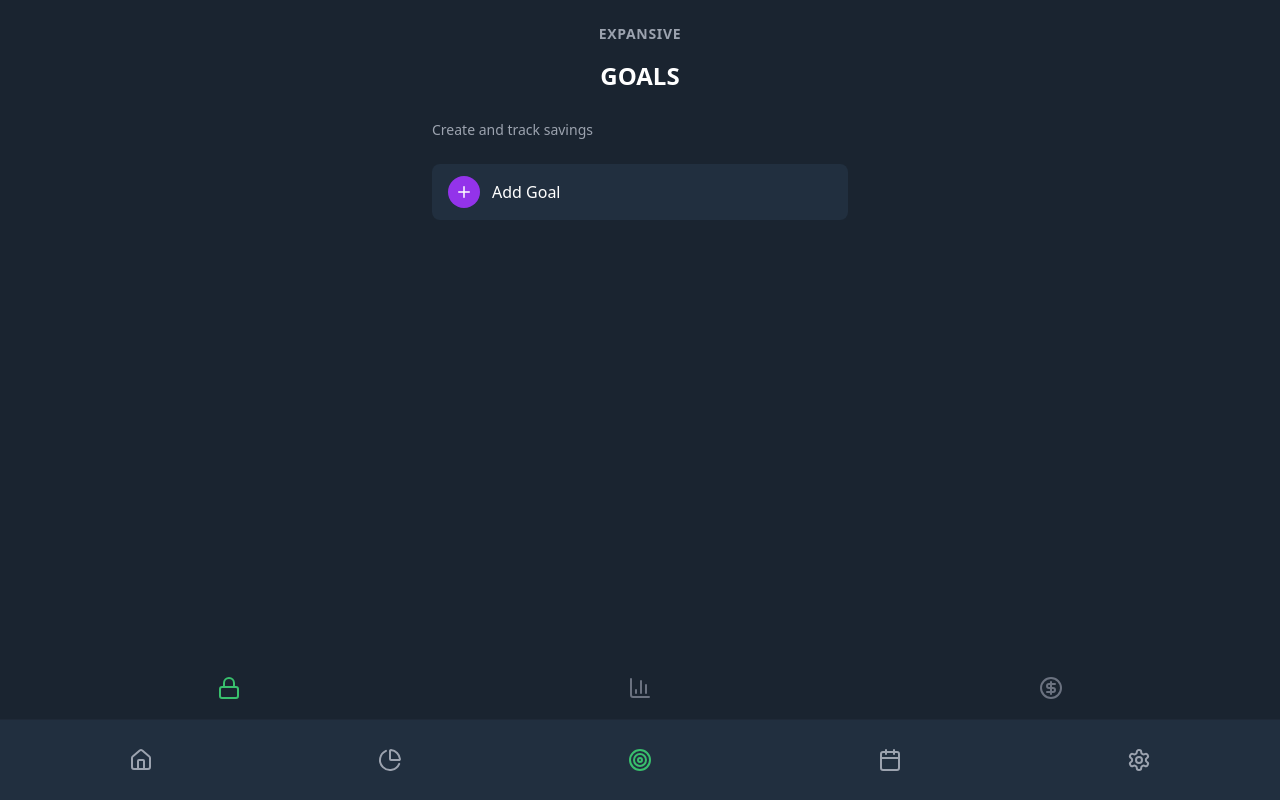
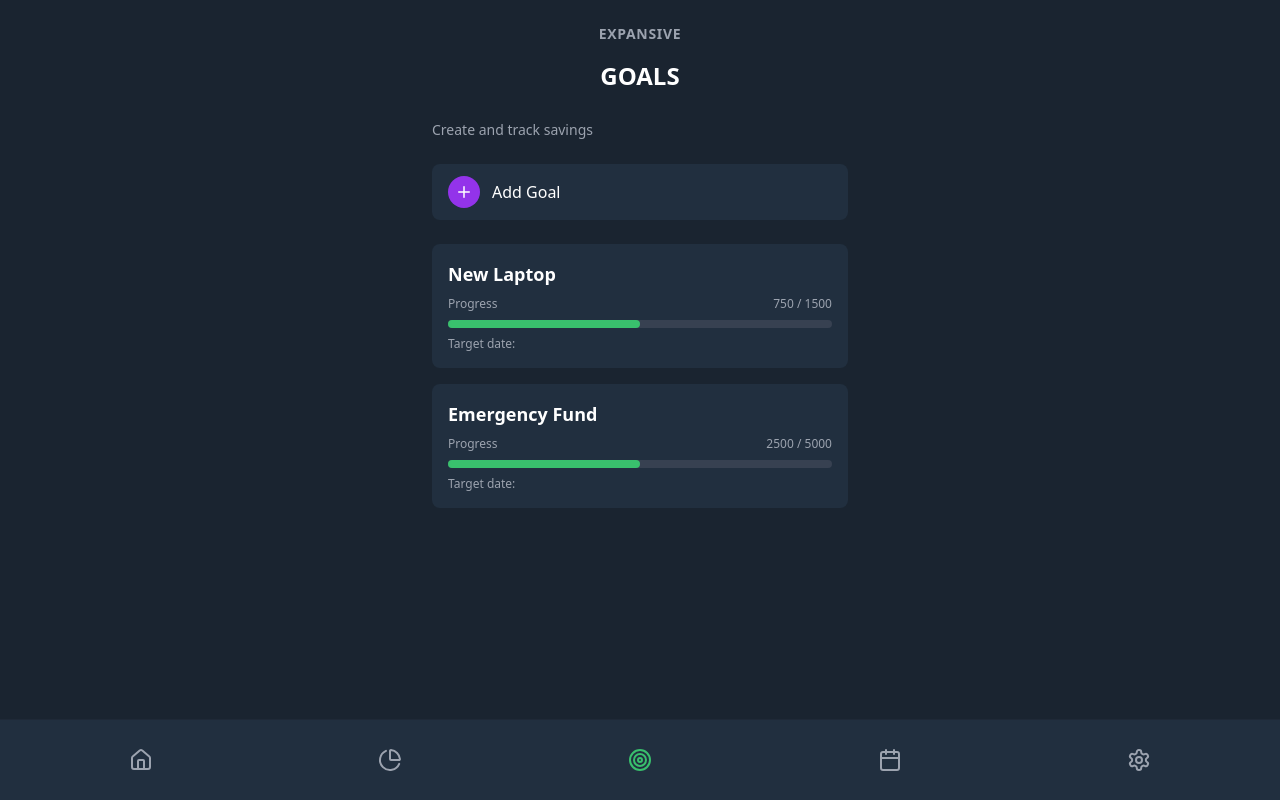
Before and after one commit to omarism20/Expansive-Application-, a React (Vite) app: page /goals in a window 1280 px wide. Built offline with nearby package versions, Linux system fonts and the light colour scheme.

Commit message:
Fix: Resolve rendering issues
Addresses reported issues with the application's rendering.

```diff
--- a/src/components/goals/ExpansiveGoals.tsx
+++ b/src/components/goals/ExpansiveGoals.tsx
@@ -1,5 +1,5 @@
 
-import { Plus, Lock, BarChart3, CircleDollarSign } from "lucide-react";
+import { Plus } from "lucide-react";
 import { SavingGoal } from "@/types";
 
 interface ExpansiveGoalsProps {
@@ -25,18 +25,24 @@ export function ExpansiveGoals({
         <span>Add Goal</span>
       </button>
 
-      {/* Navigation buttons at the bottom */}
-      <div className="fixed bottom-20 left-0 right-0 flex justify-around px-6 pb-2">
-        <button className="p-3">
-          <Lock size={24} className="text-accent" />
-        </button>
-        <button className="p-3">
-          <BarChart3 size={24} className="text-gray-500" />
-        </button>
-        <button className="p-3">
-          <CircleDollarSign size={24} className="text-gray-500" />
-        </button>
-      </div>
+      {goals.map((goal) => (
+        <div key={goal.id} className="card-dark mb-4">
+          <h3 className="text-lg font-semibold mb-2">{goal.name}</h3>
+          <div className="flex justify-between items-center mb-2">
+            <span className="text-xs text-gray-400">Progress</span>
+            <span className="text-xs text-gray-400">
+              {goal.currentAmount} / {goal.targetAmount}
+            </span>
+          </div>
+          <div className="h-2 bg-gray-700 rounded-full mb-2">
+            <div
+              className="h-full bg-accent rounded-full"
+              style={{ width: `${Math.min(100, (goal.currentAmount / goal.targetAmount) * 100)}%` }}
+            ></div>
+          </div>
+          <p className="text-xs text-gray-400">Target date: {goal.targetDate}</p>
+        </div>
+      ))}
     </div>
   );
 }
--- a/src/pages/Calendar.tsx
+++ b/src/pages/Calendar.tsx
@@ -49,7 +49,7 @@ export default function Calendar() {
     <div className="min-h-screen bg-darkbg text-white">
       <Header />
 
-      <main className="pb-20">
+      <main className="pb-24">
         <ExpansiveCalendar
           goals={[dummyGoal]}
           currentMonth="April"
--- a/src/pages/Categories.tsx
+++ b/src/pages/Categories.tsx
@@ -40,7 +40,7 @@ export default function Categories() {
     <div className="min-h-screen bg-darkbg text-white">
       <Header />
 
-      <main className="pb-20">
+      <main className="pb-24">
         <ExpansiveCategories
           categories={enhancedCategories as any}
           onAddCategory={handleAddCategory}
--- a/src/pages/Goals.tsx
+++ b/src/pages/Goals.tsx
@@ -16,7 +16,7 @@ export default function Goals() {
     <div className="min-h-screen bg-darkbg text-white">
       <Header />
 
-      <main className="pb-20">
+      <main className="pb-24">
         <ExpansiveGoals
           goals={goals}
           onAddGoal={handleAddSavingGoal}
--- a/src/pages/Index.tsx
+++ b/src/pages/Index.tsx
@@ -16,7 +16,7 @@ export default function Index() {
     <div className="min-h-screen bg-darkbg text-white">
       <Header />
 
-      <main className="pb-20">
+      <main className="pb-24">
         <ExpansiveHomePage
           budget={2000}
           spent={950}
--- a/src/pages/Settings.tsx
+++ b/src/pages/Settings.tsx
@@ -30,7 +30,7 @@ export default function Settings() {
     <div className="min-h-screen bg-darkbg text-white">
       <Header />
 
-      <main className="pb-20">
+      <main className="pb-24">
         <ExpansiveSettings
           currency={currency}
           theme={theme}
```
